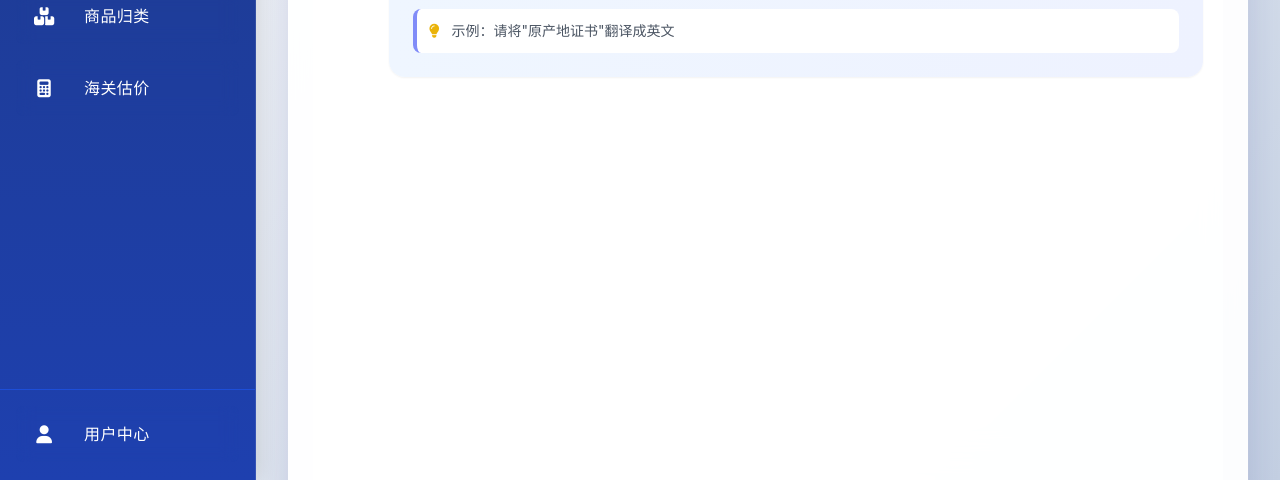
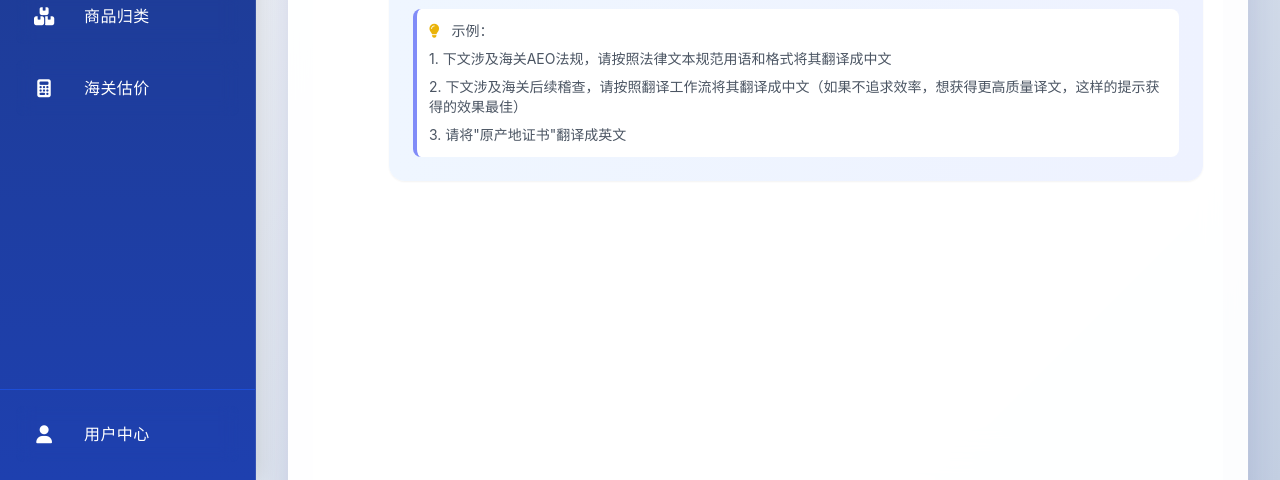
Before and after one commit to Defector-12/WVC, a website with bundled scripts: page terminology.html in a window 1280 px wide. Shown: the part 320-800 px from the top of the page. Built offline with nearby package versions, Linux system fonts and the light colour scheme.

Commit message:
Add files via upload

```diff
--- a/terminology.html
+++ b/terminology.html
@@ -574,8 +574,13 @@
                                     <div class="bg-white rounded-lg p-3 border-l-4 border-indigo-400">
                                         <p class="text-gray-600 text-sm">
                                             <i class="fas fa-lightbulb text-yellow-500 mr-2"></i>
-                                            示例：请将"原产地证书"翻译成英文
+                                            示例：
                                         </p>
+                                        <ul class="text-gray-600 text-sm mt-2 space-y-2">
+                                            <li>1. 下文涉及海关AEO法规，请按照法律文本规范用语和格式将其翻译成中文</li>
+                                            <li>2. 下文涉及海关后续稽查，请按照翻译工作流将其翻译成中文（如果不追求效率，想获得更高质量译文，这样的提示获得的效果最佳）</li>
+                                            <li>3. 请将"原产地证书"翻译成英文</li>
+                                        </ul>
                                     </div>
                                 </div>
                             </div>
@@ -600,7 +605,7 @@
                                     id="sendButton"
                                     class="send-button flex-shrink-0 flex items-center justify-center relative">
                                     <i class="fas fa-paper-plane mr-2"></i>
-                                    翻译
+                                    发送
                                 </button>
                             </div>
 
```
